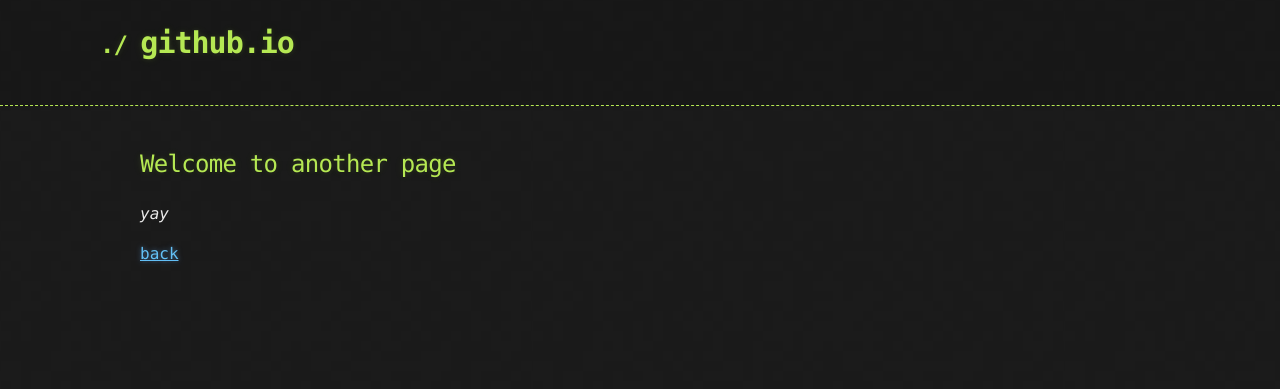
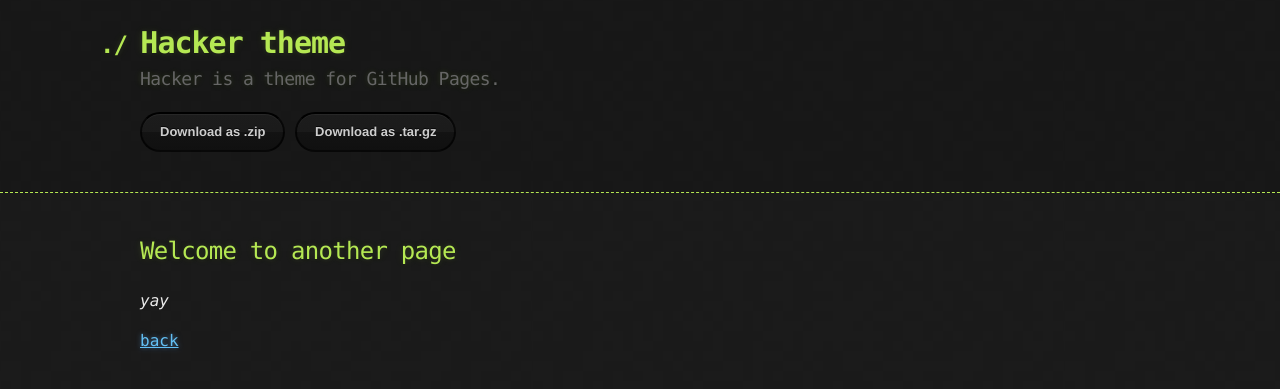
Before and after one commit to hugevip/github.io, a Jekyll site: the page built from another-page.md, in a window 1280 px wide. Shown: the top 389 px of the page. Built offline with Jekyll 4.4.1, drawn with Linux system fonts in a browser that asks for light colours; the repository's description, which GitHub fills in, is left out; our own code applies the rules of GitHub Pages for plain Markdown files.

Commit message:
Update _config.yml

```diff
--- a/_config.yml
+++ b/_config.yml
@@ -1,18 +1,5 @@
-# 语言设置
-language: "zh"
-
-# 其他设置
-markdown: kramdown
-highlighter: rouge
-
-# 配置文件
-defaults:
-  - scope:
-      path: ""
-    values:
-      layout: "default"
-
-# 其他配置（视项目需求可选）
-plugins:
-  - jekyll-feed
-  - jekyll-seo-tag
+title: Hacker theme
+description: Hacker is a theme for GitHub Pages.
+show_downloads: true
+google_analytics:
+theme: jekyll-theme-hacker
```
